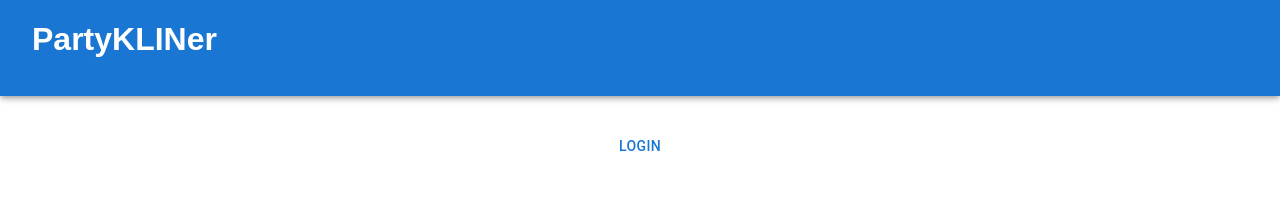
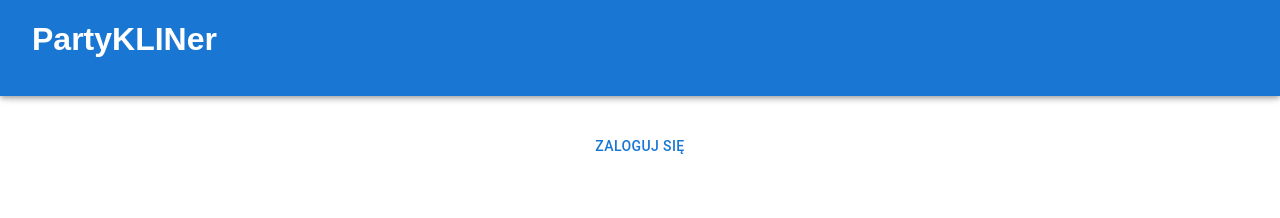
Before and after one commit to tabiszs/partyKLINest, a React (Create React App) app in the folder frontend/: page / in a window 1280 px wide. Shown: the top 218 px of the page. Built offline with nearby package versions, Linux system fonts and the light colour scheme.

Commit message:
change button label to polish

```diff
--- a/frontend/src/App.tsx
+++ b/frontend/src/App.tsx
@@ -46,7 +46,7 @@ const App = () => {
       :
       <div className='site-container'>
       <ContentContainer headerHeight={headerHeight}>
-        <Button onClick={login}>Login</Button>
+        <Button onClick={login}>Zaloguj się</Button>
       </ContentContainer>
       </div> }
     </div>
--- a/frontend/src/Sidebar.tsx
+++ b/frontend/src/Sidebar.tsx
@@ -2,7 +2,6 @@ import Box from '@mui/material/Box';
 import Button from '@mui/material/Button';
 import './Sidebar.css';
 import { Link } from 'react-router-dom';
-import MaterialLink from '@mui/material/Link';
 
 interface SidebarButtonProps {
   label: string;
```
